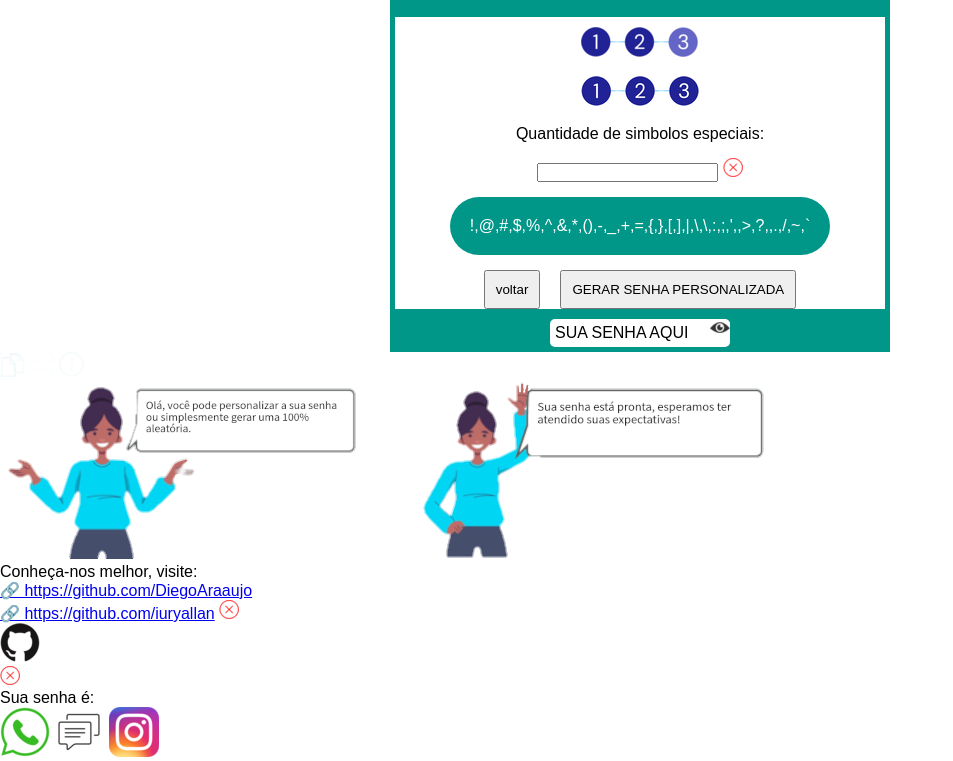
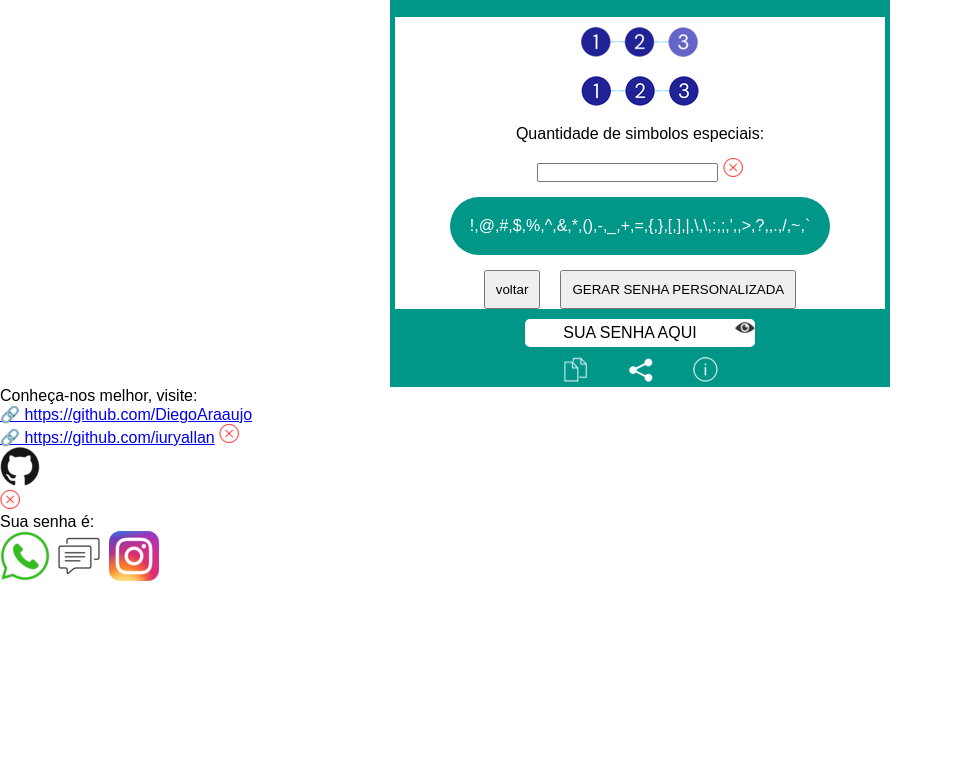
Before and after one commit to DiegoAraaujo/gerador-de-senhas, a plain HTML site: page index.html in a window 1280 px wide. Shown: the part 703-1464 px from the top of the page, without its empty margins (0-953 px from the left). After the commit the page ends 1288 px from the top, so only its background shows below. Drawn offline with Linux system fonts and the light colour scheme.

Commit message:
nada de mais, apenas um teste

```diff
--- a/index.html
+++ b/index.html
@@ -104,8 +104,8 @@
             <img src="imagens/info.png" alt="" id="info" title="bastante cuidado com quem compartilha sua senha! ">
         </div>
         <div id="boneco">
-            <img src="imagens/boneco1.png" alt="" id="boneco1">
-            <img src="imagens/boneco2.png" alt="" id="boneco2">
+            <img src="imagens/boneco1.png" alt="" id="boneco1" style="display:none;">
+            <img src="imagens/boneco2.png" alt="" id="boneco2" style="display:none;">
         </div>
         <footer>
             <div id="creditos">
--- a/teste.css
+++ b/teste.css
@@ -180,9 +180,10 @@ main{
 }
 
 #senha{
+    text-align: center;
     background-color: white;
     padding: 5px;
-    max-width: 150px;
+    max-width: 200px;
     width: 100%;
     border-radius: 5px 0 0 5px ;
 }
@@ -200,3 +201,15 @@ main{
 #olho-fechado{
     display: none;
 }
+
+#maisOpcoes{
+    display: flex;
+    justify-content: center;
+    gap: 40px;
+    margin: auto;
+    padding: 5px;
+    box-sizing: border-box;
+    width: 100%;
+    max-width: 500px;
+    background-color: #009688;
+}
```
